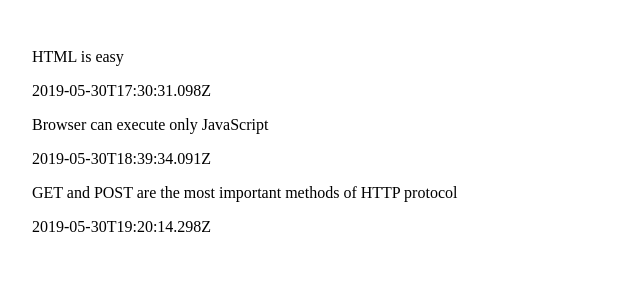
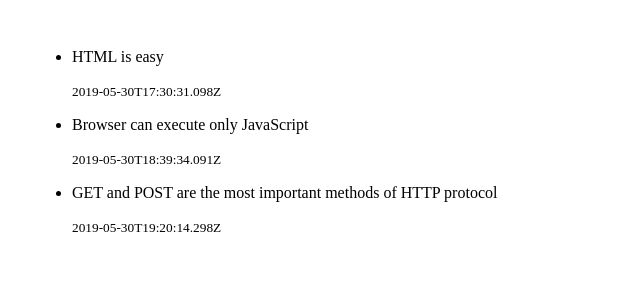
Before and after one commit to DesarrolloDeJonathan/miBootcamp, a JavaScript app in the folder parte1-react/: page / in a window 1280 px wide. Shown: the top 300 px of the page, without its empty margins (0-640 px from the left). Built offline with nearby package versions, Linux system fonts and the light colour scheme.

Commit message:
Uso de Keys en elementos #2

```diff
--- a/parte1-react/src/App.js
+++ b/parte1-react/src/App.js
@@ -21,21 +21,36 @@ const notes = [
   }
 ]
 
+// mejor tenerlo como componente Note y ademas
+// const Note = ({note}) => {
+//   console.log(note);
+//   return (
+//     <li>
+//       <p>{note.content}</p>
+//       <small><time>{note.date}</time></small>
+//     </li>
+//   )
+// }
+
+// Pasar el minimo de props, los que sean necesarios
+const Note = ({id, content, date}) => {
+  return (
+    <li>
+      <p>{content}</p>
+      <small><time>{date}</time></small>
+    </li>
+  )
+}
+
 export default function App() {
   return (
-    <div>
-      {/* reduciendo sintaxis ya que es solo un return que ahora quedara implicito */}
-      {
-        // Cuando hacemos esta operacion de iterar un lista de elementos
-        notes.map( notes =>
-          // Y renderizar cada elemento, se tiene que indicar cada cosa que se renderiza
-          // en el hijo, en esta caso <div>, tiene que tener un identificador punto es decir único
-          <div key = {notes.id}>
-          <p>{notes.content}</p>
-          <p><time>{notes.date}</time></p>
-          </div>
-        )
-      }
-    </div>
+    <ul>
+      {notes.map( note => (
+        // El key debe ir donde se esta iterando la lista
+        // <Note key={note.id} id={note.id} content={note.content} date={note.date}/>
+        //Y esta línea funciona pero estamos copiando todo y puede que perdamos el control
+        <Note key={note.id} {...note}/>
+      ))}
+    </ul>
   )
 }
```
